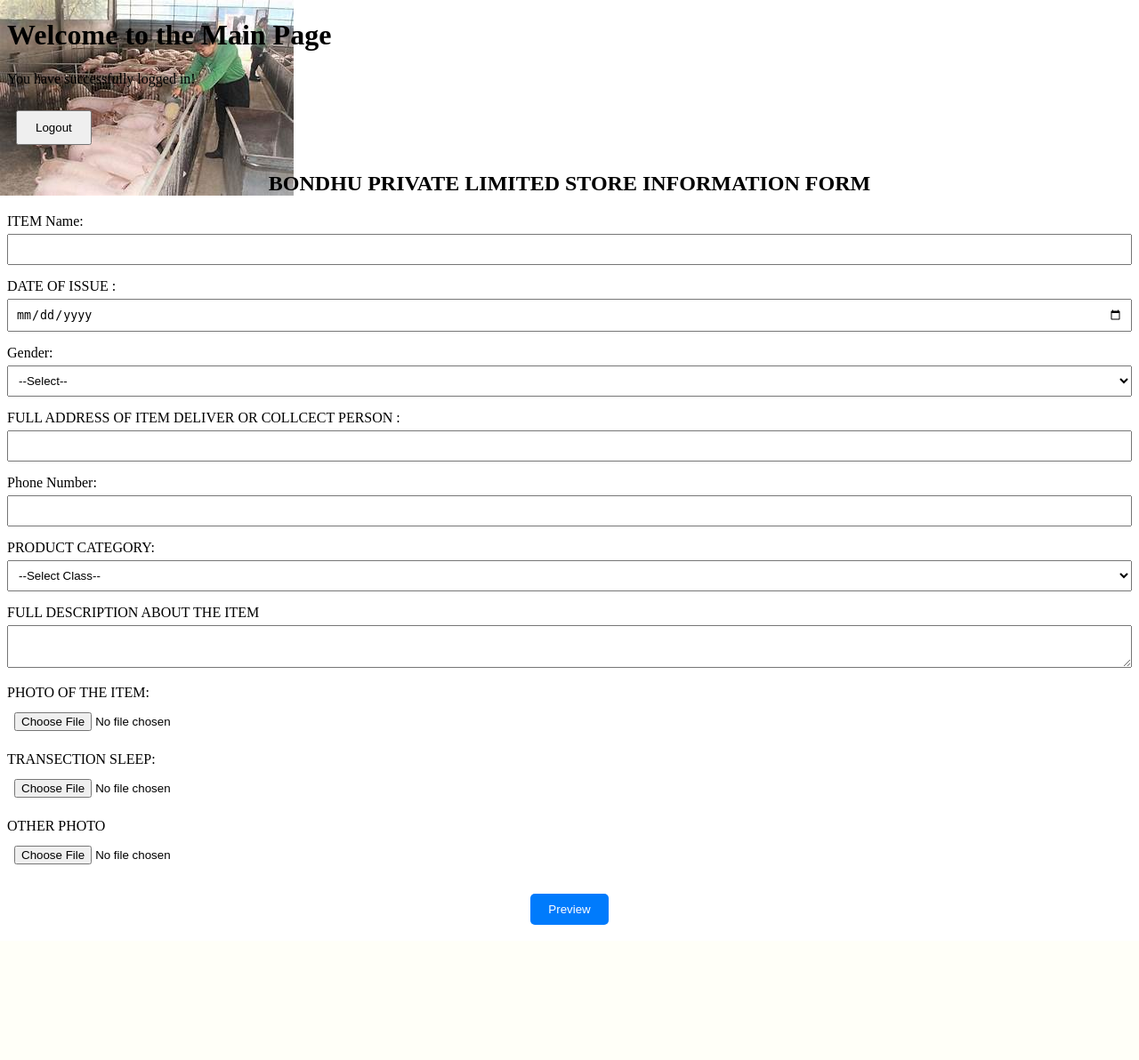
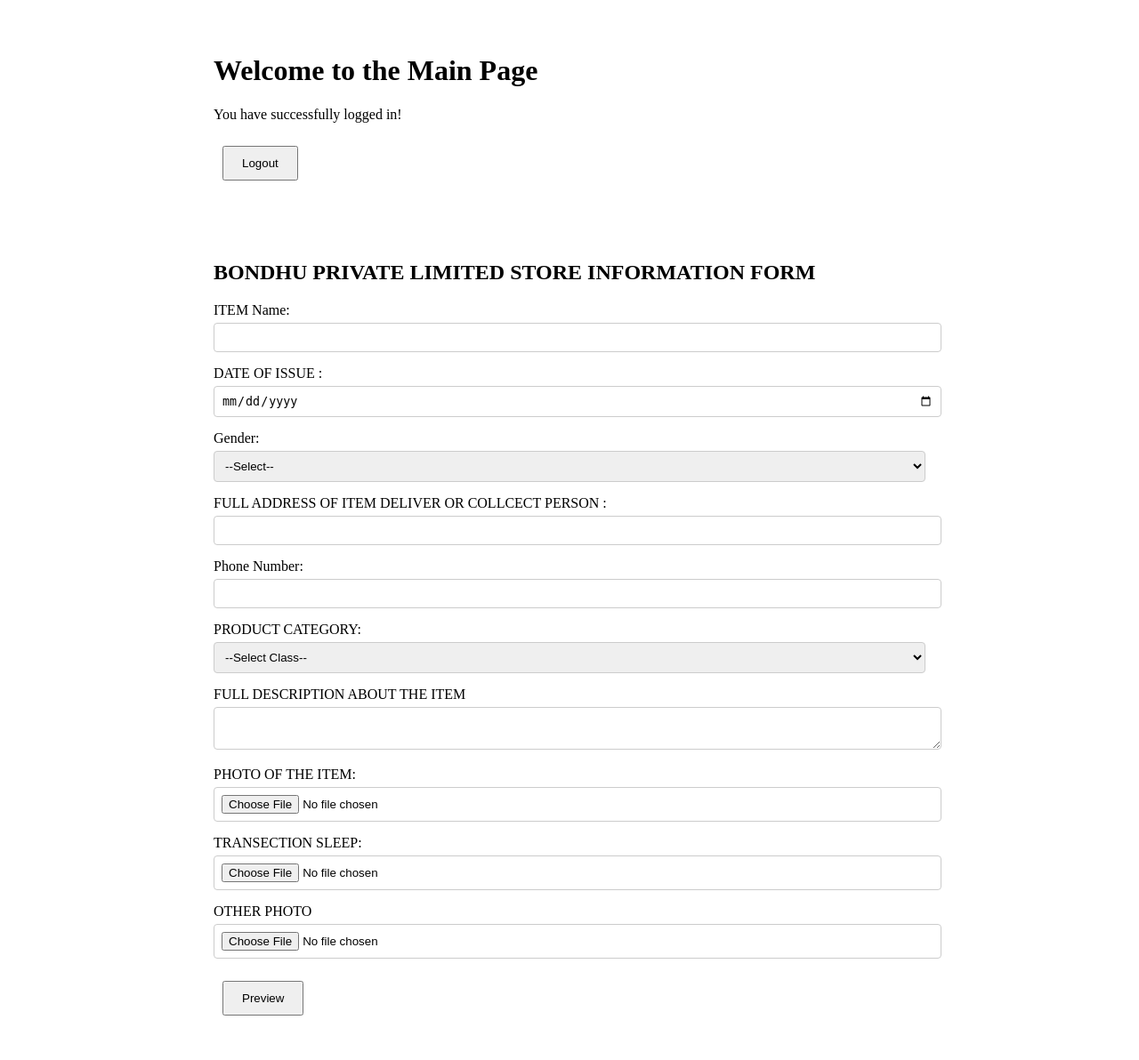
Before and after one commit to jituloying1/DoxtiLogestic, a PHP site: page / in a window 1280 px wide. Shown: the whole page at 89% size. Before the commit the page ends 1040 px from the top, so only its background shows below. Run offline with PHP 8.4, Linux system fonts and the light colour scheme.

Commit message:
Update main.css

```diff
--- a/main.css
+++ b/main.css
@@ -1,24 +1,64 @@
+<style>
     body {
-  background-image: url('OIP.jpg');
+        font-family: Arial, sans-serif;
+        margin: 0;
+        background-image: url('https://tse4.mm.bing.net/th/id/OIP.TOyij2Ym09JzBIzJU0VIYQHaFW?pid=Api&P=0&h=220'); /* Replace this URL with your own */
+        background-size: cover;
         background-repeat: no-repeat;
-}
-  font-family: Arial, sans-serif;
-  /*background-color: #f0f8ff;*/
-  padding: 20px;
+        background-attachment: fixed;
+        background-position: center center;
     }
 
-.form-container {
-  max-width: 600px;
-  margin: auto;
-  padding: 25px;
- /* background-color: white;*/
-  border-radius: 10px;
-  box-shadow: 0 0 15px rgba(0,0,0,0.1);
+    /* Style for the modal (popup) */
+    #preview-modal {
+        display: none; /* Hidden by default */
+        position: fixed;
+        top: 0;
+        left: 0;
+        width: 100%;
+        height: 100%;
+        background-color: rgba(0, 0, 0, 0.5);
+        z-index: 1; /* In front of the content */
     }
 
-h2 {
-  text-align: center;
-  margin-bottom: 20px;
+    /* Modal content */
+    #modal-content {
+        background-color: white;
+        padding: 20px;
+        margin: 15% auto;
+        width: 60%;
+        max-width: 600px;
+        border-radius: 8px;
+    }
+
+    /* Table styling */
+    table {
+        width: 100%;
+        border-collapse: collapse;
+    }
+
+    table, th, td {
+        border: 1px solid black;
+    }
+
+    th, td {
+        padding: 10px;
+        text-align: left;
+    }
+
+    button {
+        padding: 10px 20px;
+        margin: 10px;
+        cursor: pointer;
+    }
+
+    .main-container, .form-container {
+        background-color: rgba(255, 255, 255, 0.9);
+        padding: 20px;
+        margin: 20px auto;
+        width: 90%;
+        max-width: 800px;
+        border-radius: 10px;
     }
 
     .input-group {
@@ -35,22 +75,7 @@
     .input-group textarea {
         width: 100%;
         padding: 8px;
-  box-sizing: border-box;
+        border: 1px solid #ccc;
+        border-radius: 4px;
     }
-
-.submit-btn {
-  text-align: center;
-}
-
-.submit-btn button {
-  padding: 10px 20px;
-  background-color: #007bfc;
-  color: white;
-  border: none;
-  border-radius: 5px;
-  cursor: pointer;
-}
-
-.submit-btn button:hover {
-  background-color: #005bb5;
-}
+</style>
```
Lines whose indentation alone changed are shown as unchanged.
